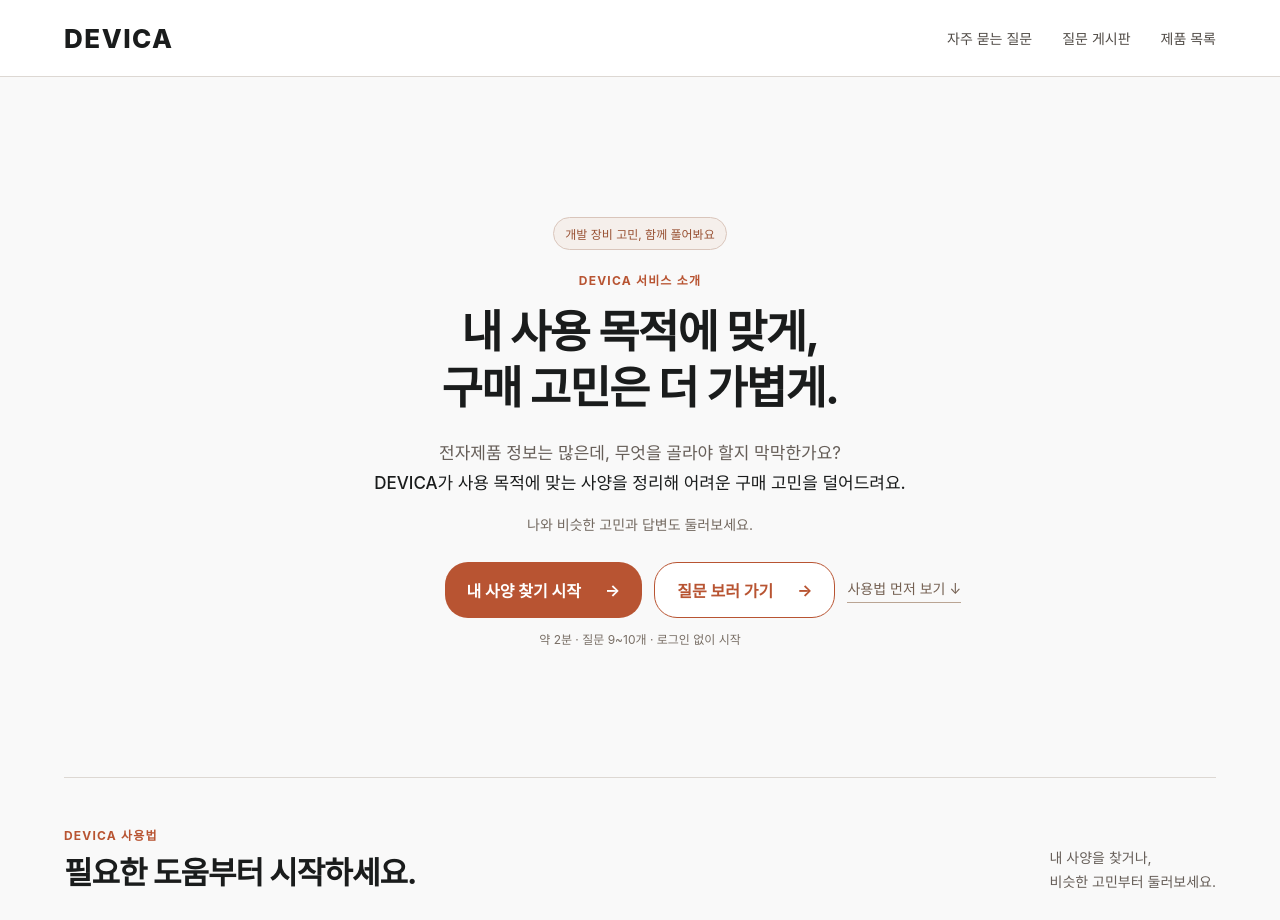
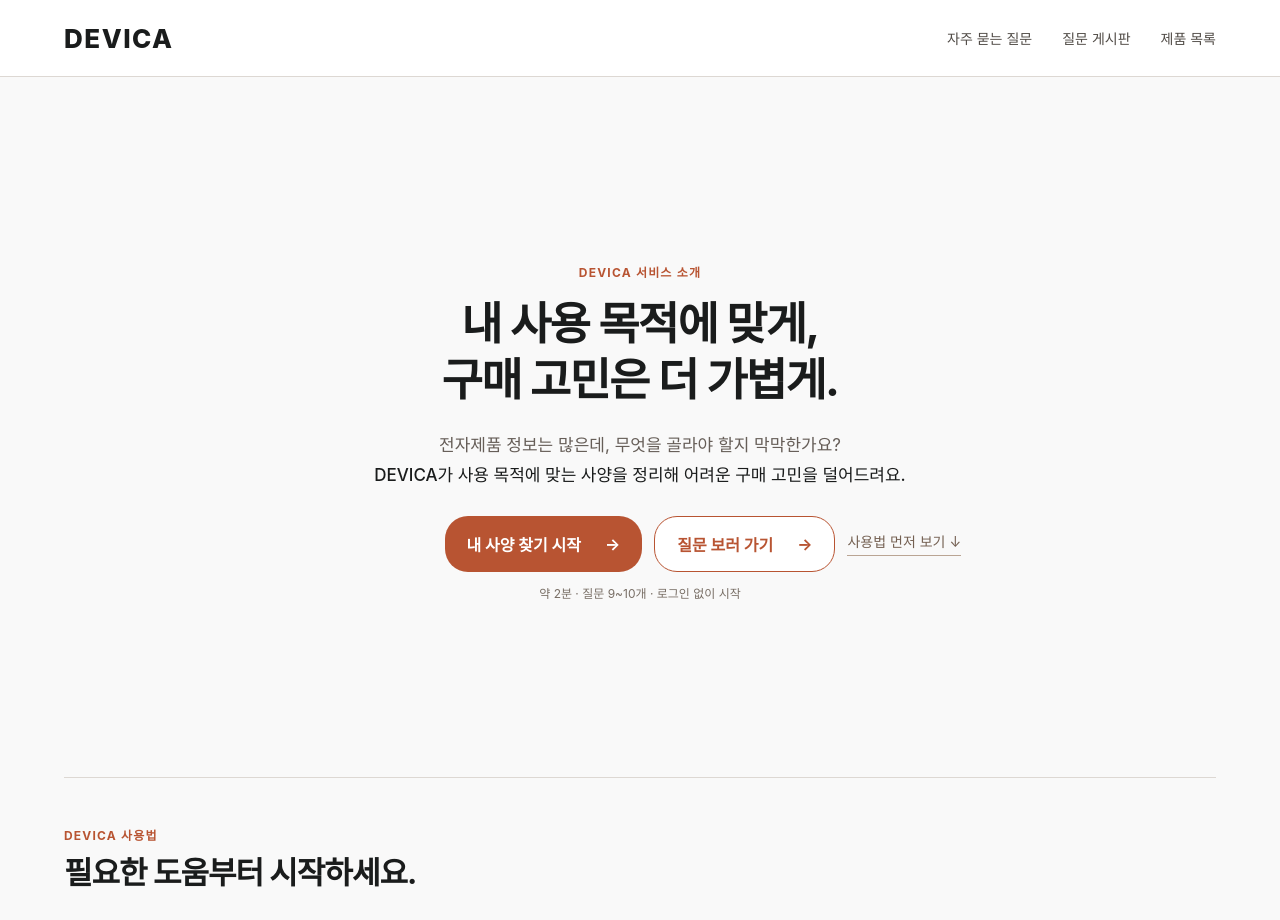
Before and after one commit to woowacourse-teams/2026-Devica, a React (Vite) app in the folder frontend/: page / in a window 1280 px wide. Shown: the top 920 px of the page. Built offline with nearby package versions, Linux system fonts and the light colour scheme; no server answers.

Commit message:
feat: 랜딩페이지 수정
Frontend-Review: hash=8667894644a46cabf22e67eb8feb5d3b1cf2c9e1 base=origin/develop unresolved=0

```diff
--- a/frontend/src/LandingPage.tsx
+++ b/frontend/src/LandingPage.tsx
@@ -9,7 +9,6 @@ export function LandingPage() {
     <div className="landing-page">
       <section className="landing-hero" aria-labelledby="landing-title">
         <div className="landing-hero__copy">
-          <p className="landing-pill">개발 장비 고민, 함께 풀어봐요</p>
           <p className="landing-eyebrow">DEVICA 서비스 소개</p>
           <h1 id="landing-title">
             내 사용 목적에 맞게,
@@ -21,7 +20,6 @@ export function LandingPage() {
             <br />
             <strong>DEVICA가 사용 목적에 맞는 사양을 정리해 어려운 구매 고민을 덜어드려요.</strong>
           </p>
-          <p className="landing-hero__support">나와 비슷한 고민과 답변도 둘러보세요.</p>
           <div className="landing-hero__actions">
             <div className="landing-hero__buttons">
               <LandingLink className="landing-cta" href={PATHS.category}>
@@ -44,11 +42,6 @@ export function LandingPage() {
             <p className="landing-eyebrow">DEVICA 사용법</p>
             <h2 id="landing-how-title">필요한 도움부터 시작하세요.</h2>
           </div>
-          <p>
-            내 사양을 찾거나,
-            <br />
-            비슷한 고민부터 둘러보세요.
-          </p>
         </div>
         <nav className="landing-routes" aria-label="두 가지 서비스 사용법">
           <a href="#find-specs">
```
